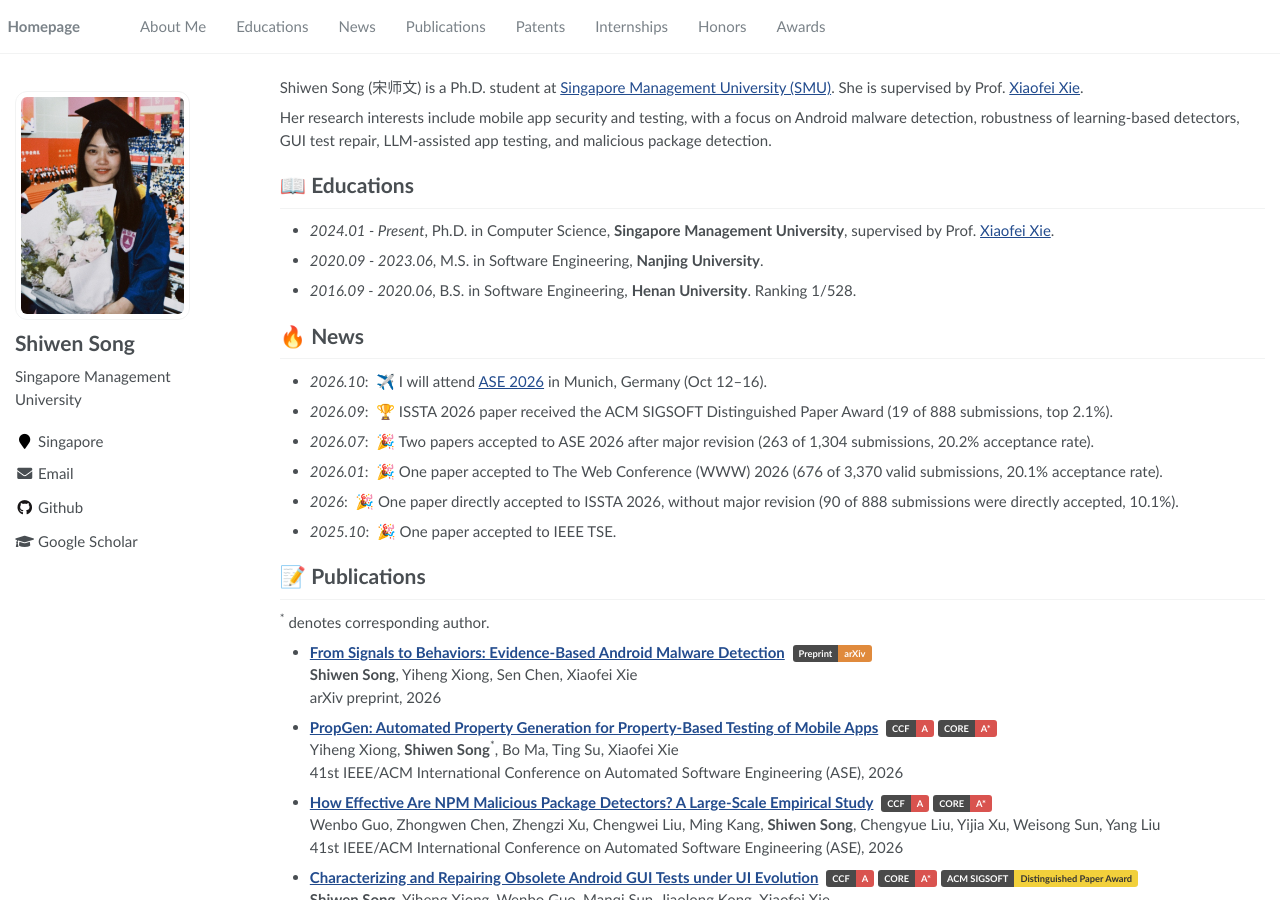
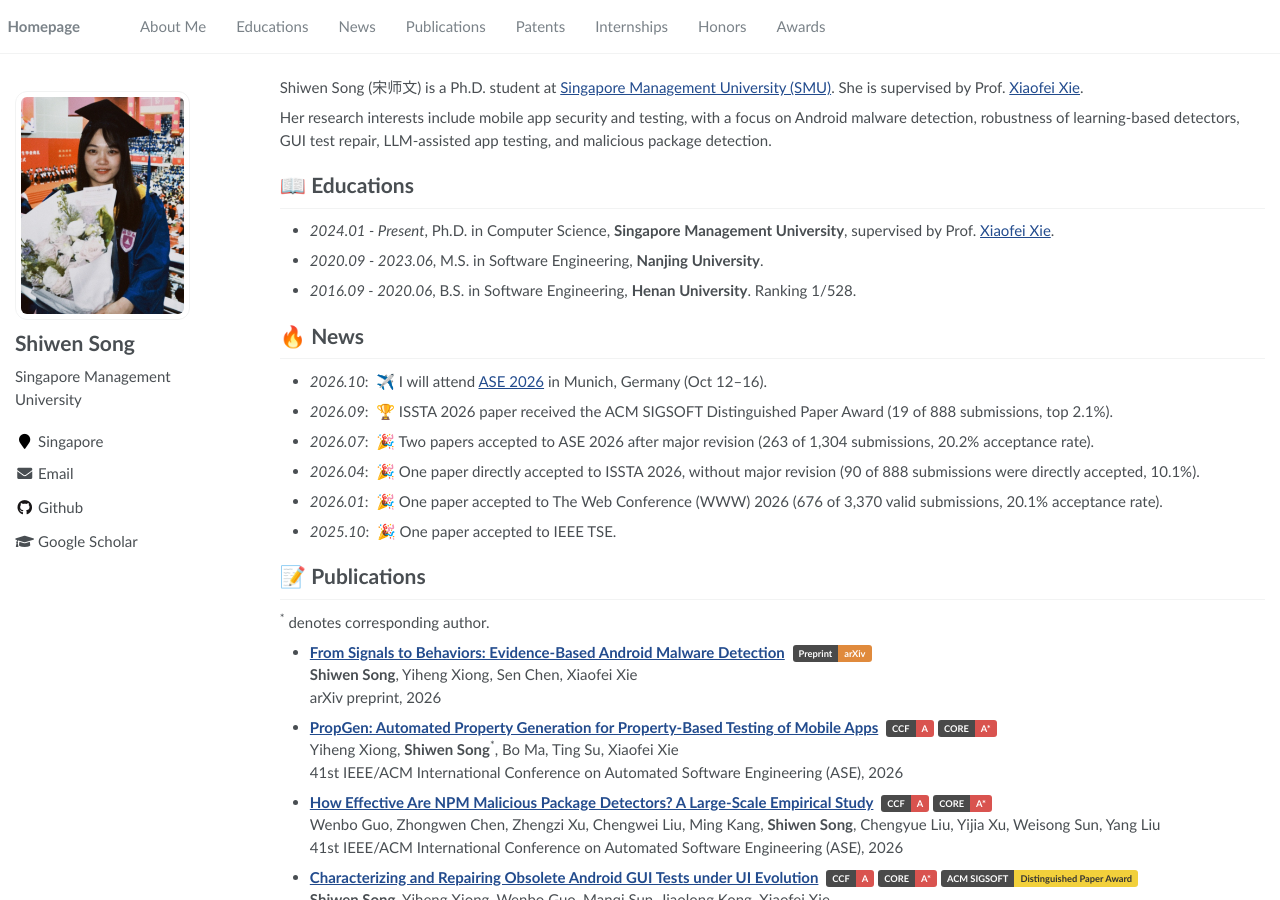
Before and after one commit to shiwen-song/shiwen-song.github.io, a Jekyll site: the page built from _pages/about.md, in a window 1280 px wide and 900 px high. Built offline with Jekyll 4.4.1, drawn with Linux system fonts in a browser that asks for light colours.

Commit message:
News: ISSTA direct acceptance dated 2026.04
Co-Authored-By: Claude Sonnet 5.5 <noreply@anthropic.com>

```diff
--- a/_pages/about.md
+++ b/_pages/about.md
@@ -30,8 +30,8 @@ Her research interests include mobile app security and testing, with a focus on
 - *2026.10*: &nbsp;✈️ I will attend [ASE 2026](https://conf.researchr.org/home/ase-2026) in Munich, Germany (Oct 12–16).
 - *2026.09*: &nbsp;🏆 ISSTA 2026 paper received the ACM SIGSOFT Distinguished Paper Award (19 of 888 submissions, top 2.1%).
 - *2026.07*: &nbsp;🎉 Two papers accepted to ASE 2026 after major revision (263 of 1,304 submissions, 20.2% acceptance rate).
+- *2026.04*: &nbsp;🎉 One paper directly accepted to ISSTA 2026, without major revision (90 of 888 submissions were directly accepted, 10.1%).
 - *2026.01*: &nbsp;🎉 One paper accepted to The Web Conference (WWW) 2026 (676 of 3,370 valid submissions, 20.1% acceptance rate).
-- *2026*: &nbsp;🎉 One paper directly accepted to ISSTA 2026, without major revision (90 of 888 submissions were directly accepted, 10.1%).
 - *2025.10*: &nbsp;🎉 One paper accepted to IEEE TSE.
 
 # 📝 Publications
```
